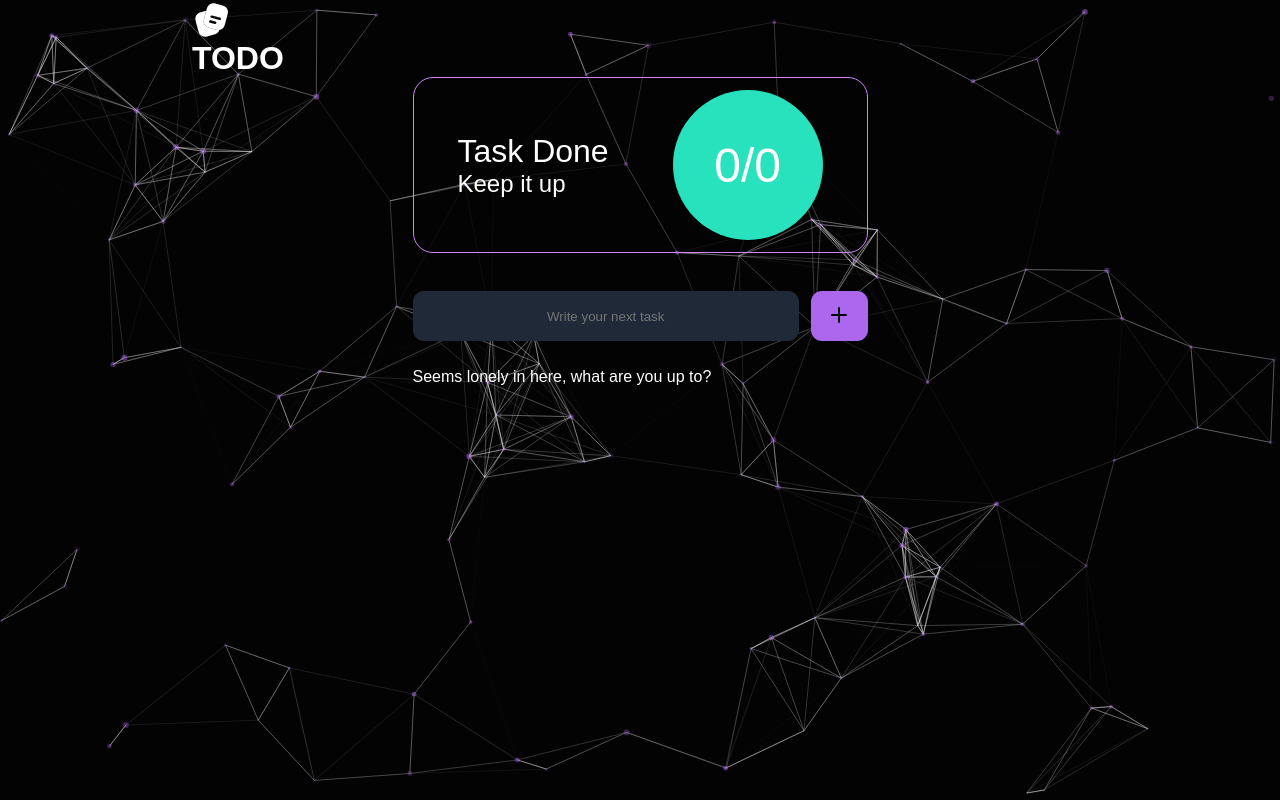
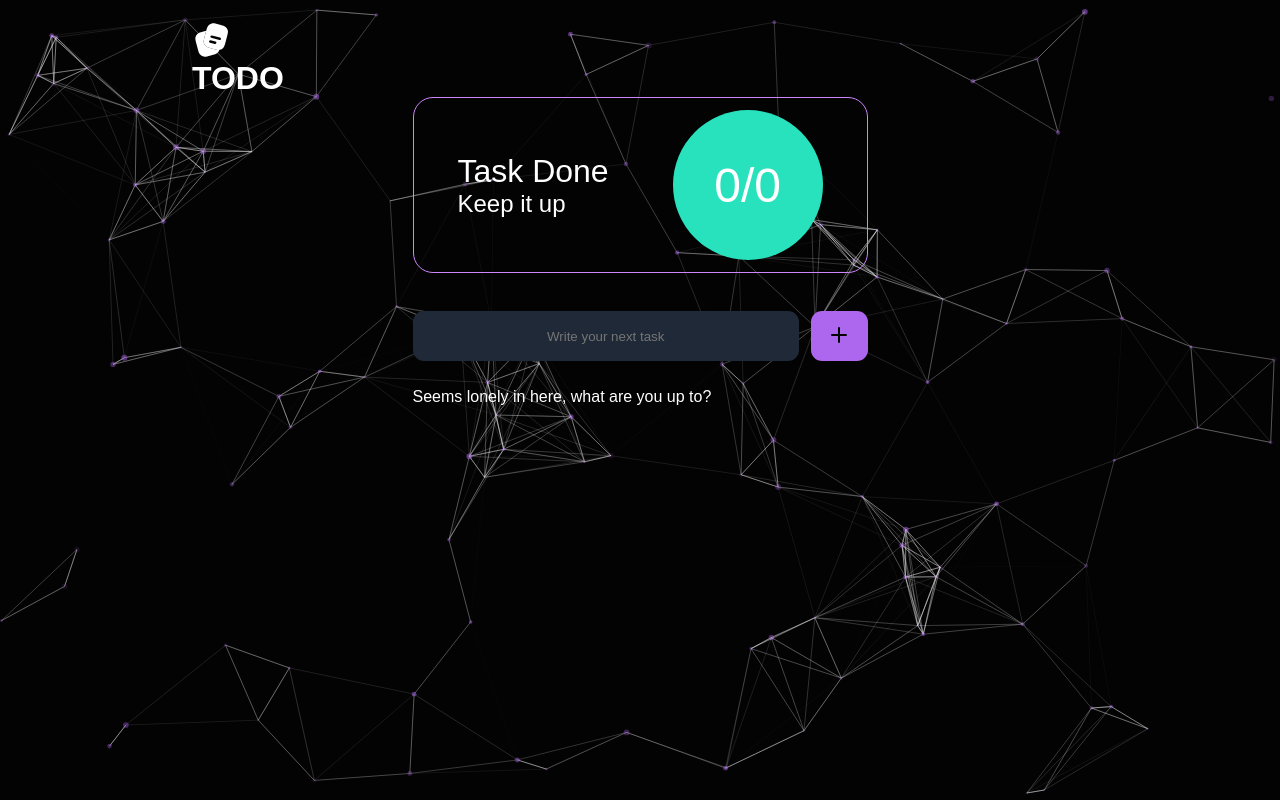
Before and after one commit to beatricexc/to-do-app, a Next.js app: page / in a window 1280 px wide. Built offline with nearby package versions, Linux system fonts and the light colour scheme.

Commit message:
fix margin for logo

```diff
--- a/app/css/styles.css
+++ b/app/css/styles.css
@@ -172,3 +172,7 @@ header {
   height: 100%;
   z-index: -1; /* Keep it behind other elements */
 }
+
+.logo{
+  margin-top: 20px;
+}
--- a/src/components/Header.jsx
+++ b/src/components/Header.jsx
@@ -1,7 +1,7 @@
 function Header() {
     return (
         <>
-            <svg
+            <svg class="logo"
                 xmlns="http://www.w3.org/2000/svg"
                 clipRule="evenodd"
                 fillRule="evenodd"
```
